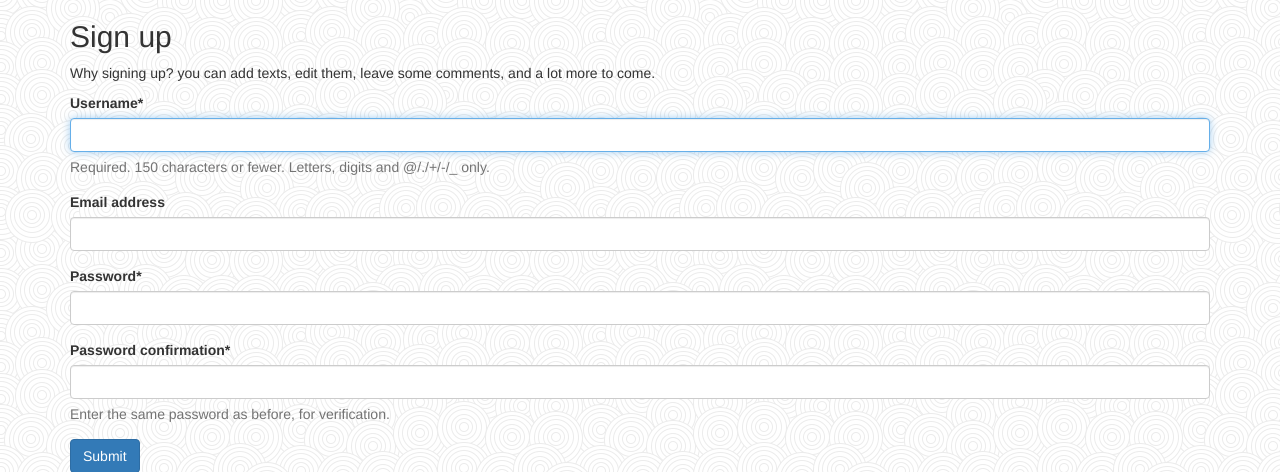
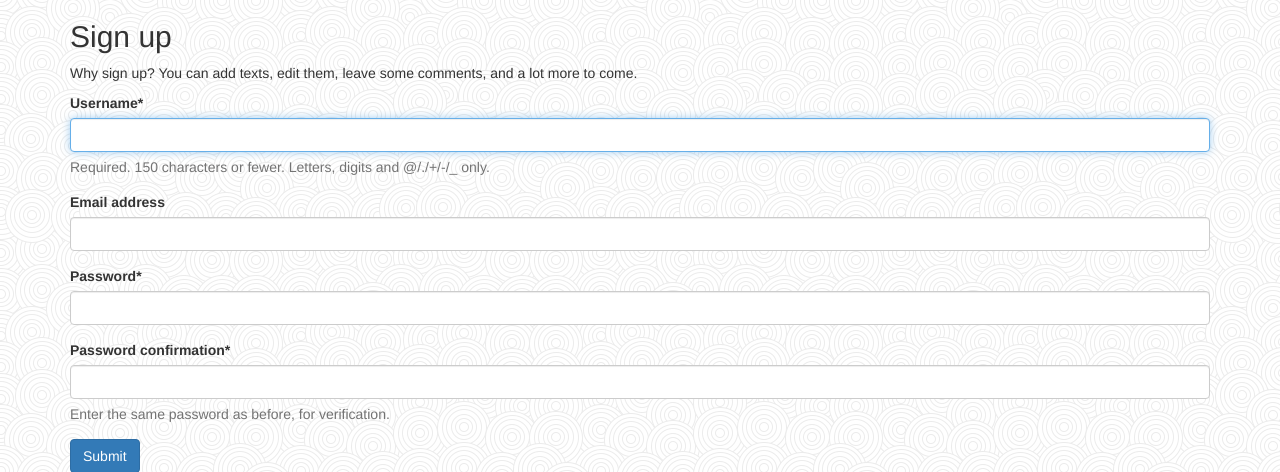
Before and after one commit to mathiasleborgne/chinese-texts, a Django app: page /create_user/ in a window 1280 px wide. Shown: the part 52-524 px from the top of the page. Run offline with Django 3.2, Linux system fonts and the light colour scheme; some libraries are stand-ins or nearby versions.

Commit message:
Stele: refine content details

```diff
--- a/texts/templates/texts/about.html
+++ b/texts/templates/texts/about.html
@@ -6,7 +6,7 @@
 <p>
     I love Chinese literature, and I like seeing the original Chinese text when reading some.
     I'll try to publish some of my favorite texts here, and it would be great if you could help.
-    You can <a href="/create_user">sign up</a> to start adding the texts you love.
+    You can <a href="/create_user">sign up</a> to add the texts you love, comment them, and more soon.
     {% if user.is_authenticated %}
         So far we already have {{ texts_count }} texts, and {{ all_views_count }} views.
     {% else %}
--- a/texts/templates/texts/create_user.html
+++ b/texts/templates/texts/create_user.html
@@ -7,7 +7,7 @@
 {% block content %}
 
 <h2>Sign up</h2>
-<p>Why signing up? you can add texts, edit them, leave some comments, and a lot more to come.</p>
+<p>Why sign up? You can add texts, edit them, leave some comments, and a lot more to come.</p>
 
 {% crispy form %}
 
```
